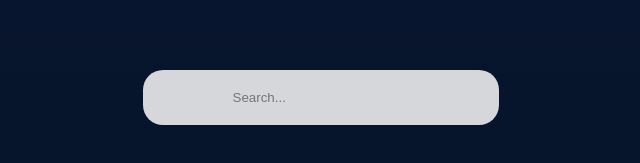
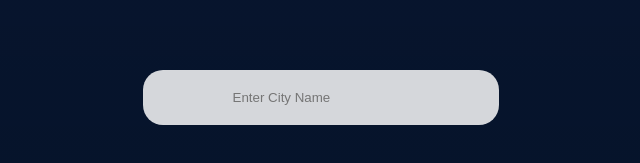
Before and after one commit to kalpitshah72/progressive-weather-react-app, a React (Create React App) app: page / in a window 1280 px wide. Shown: the part 271-434 px from the top of the page, without its empty margins (319-959 px from the left). Built offline with nearby package versions, Linux system fonts and the light colour scheme.

Commit message:
added the place holder to enter city name

```diff
--- a/src/App.js
+++ b/src/App.js
@@ -16,7 +16,7 @@ const App = () => {
       <input
         type="text"
         className="search"
-        placeholder="Search..."
+        placeholder="Enter City Name"
         value={query}
         onChange={(e) => setQuery(e.target.value)}
         onKeyPress={search}
```
